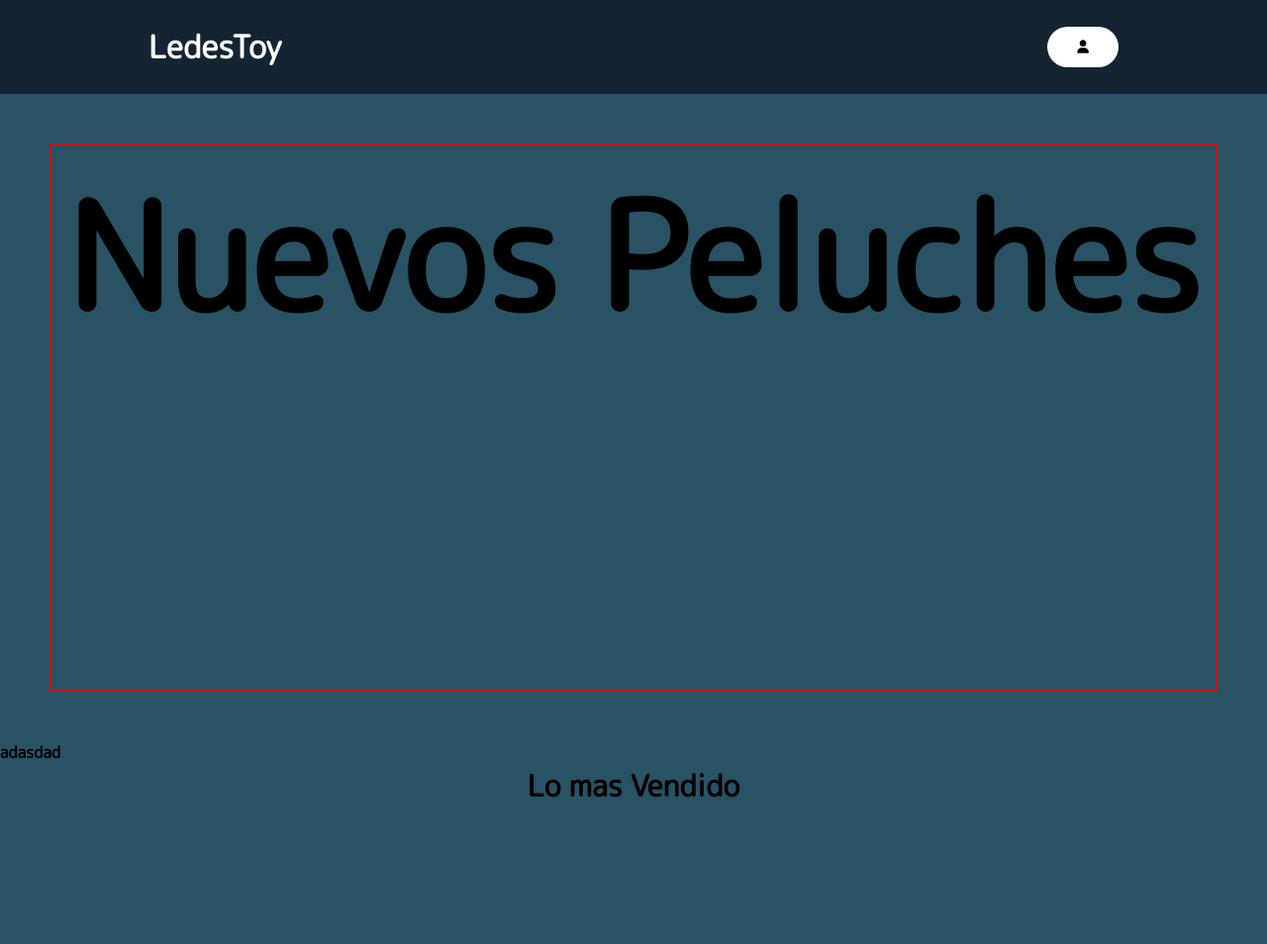
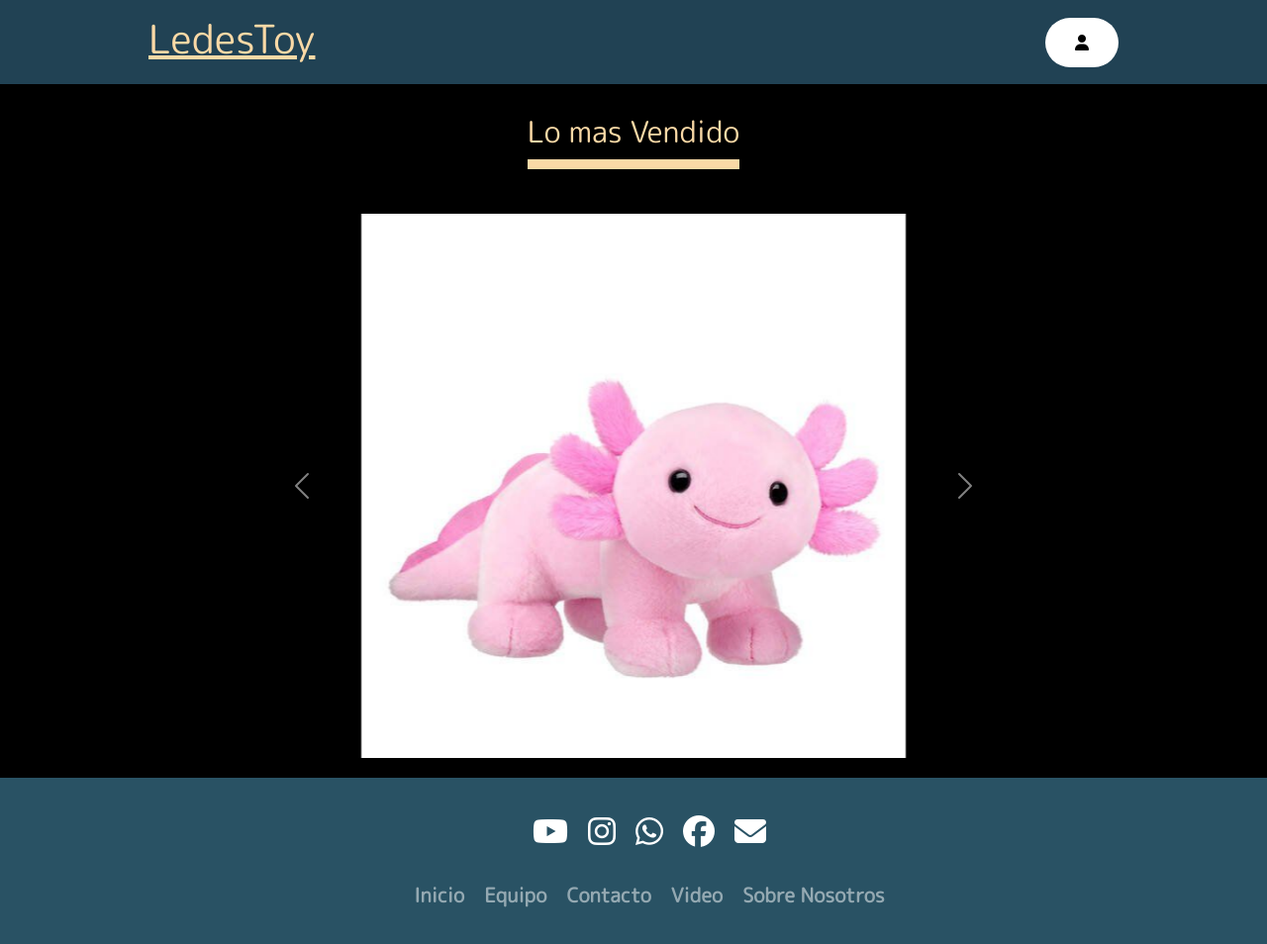
Before and after one commit to Roturox/LedesToy, a PHP site: page / in a window 1280 px wide. Shown: the whole page at 99% size. Before the commit the page ends 806 px from the top, so only its background shows below. Run offline with PHP 8.4, Linux system fonts and the light colour scheme.

Commit message:
un poco de todo

```diff
--- a/css/style.css
+++ b/css/style.css
@@ -7,21 +7,23 @@ body {
     font-family: "M PLUS Rounded 1c", sans-serif;
     font-weight: 800;
     font-style: normal;
-    background-color: #295264;
+    color: #fad9a6;
+    background-color: #000000;
 }
 
 /* Estilos del header */
 .header {
-    background-color:#142433;
+    background-color:#214254;
     display: flex;
     justify-content: space-between;
     align-items: center;
     height: 85px;
     padding: 5px 150px;
+    color: #fad9a6;
 }
 
 .logo a{
-    color: white;
+    color: #fad9a6;
 
 }
 
@@ -44,18 +46,117 @@ body {
 }
 /* Fin de los estilos del header */
 
+
+/* Estilos del top mas vendido */
 .container-home-new_toy {
-    border: red solid 2px;
-    height:550px;
-    margin: 50px;
+    margin: 20px;
     text-align: center;
 }
-.container-home-new_toy p {
-    font-size: 150px;
+/* Imagenes del carusel */
+.img-xd {
+    height: 550px;
+}
+
+.carousel-control-next, .carousel-control-prev {
+    position: absolute;
+    top: 0;
+    bottom: 0;
+    z-index: 1;
+    display: flex;
+    align-items: center;
+    justify-content: center;
+    width: 46%;
+    padding: 0;
+    color: #fff;
+    text-align: center;
+    background: 0 0;
+    border: 0;
+    opacity: .5;
+    transition: opacity .15s ease;
 }
 
 
-h2 {
+/* Subtitlos de la pagina */
+.titulos {
     text-align: center;
+}
+.subtitulos h3 {
     font-size: 30px;
+    color: #fad9a6;
+    margin-bottom: 25px;
+    border-bottom: 10px solid #fad9a6;
+    padding-bottom: 10px;
+    padding-top: 30px;
+    display: inline-block;
+    text-align: center;
+    display: inline-block;
 }
+
+
+
+
+
+
+/* Estilos del footer */
+.footer {
+    position: relative;
+    background: #295264;
+    min-height: 100px;
+    padding: 20px 50px;
+    display: flex;
+    justify-content: center;
+    align-items: center;
+    flex-direction: column;
+}
+
+.social-icon {
+    display: flex;
+    justify-content: center;
+    align-items: center;
+    position: relative;
+    margin: 10px 5px;
+    flex-wrap: wrap;
+}
+
+.icon-elem {
+    list-style: none;
+}
+
+.icon {
+    color: white;
+    font-size: 32px;
+    display: inline-block;
+    margin: 0 10px;
+    transition: 0.5s;
+}
+
+.icon:hover {
+    transform: translateY(-10px);
+}
+
+.menu {
+    display: flex;
+    justify-content: center;
+    position: relative;
+    align-items: center;
+    margin: 10px 0;
+    flex-wrap: wrap;
+}
+
+.menu-elem {
+    list-style: none;
+}
+
+.menu-icon {
+    color: white;
+    font-size: 20px;
+    display: inline-block;
+    text-decoration: none;
+    margin: 5px 10px;
+    opacity: 0.5;
+    transition: 0.3s;
+}
+
+.menu-icon:hover {
+    opacity: 1;
+}
--- /dev/null
+++ b/css/xd.css
@@ -0,0 +1,6 @@
+.img-xd {
+    height: 550px;
+}
+.carousel-control-next {
+    right: 1200px;
+}
--- a/index.html
+++ b/index.html
@@ -2,6 +2,8 @@
 <html lang="en">
 <head>
     <meta charset="UTF-8">
+    <!-- Link del boostrap -->
+    <link href="https://cdn.jsdelivr.net/npm/bootstrap@5.3.3/dist/css/bootstrap.min.css" rel="stylesheet" integrity="sha384-QWTKZyjpPEjISv5WaRU9OFeRpok6YctnYmDr5pNlyT2bRjXh0JMhjY6hW+ALEwIH" crossorigin="anonymous">
     <!-- Link del css -->
     <link rel="stylesheet" href="./css/style.css">
     <!-- Link de los Icon -->
@@ -19,18 +21,98 @@
         <div class="logo">
             <a href=""><h1>LedesToy</h1></a>
         </div>
-        <a href="" class="btn-login"> <button><i class="fa-solid fa-user"></i></button></a>
+        <a href="" class="btn-login"><button><i class="fa-solid fa-user"></i></button></a>
     </header>
     <!-- Fin del header pagina -->
 
-    <!-- Nuevos peluches -->
+        <!-- Seccion de lo mas vendido -->
+        <div class="titulos">
+            <div class="subtitulos">
+                <h3>Lo mas Vendido</h3>
+            </div>
+        </div>
     <div class="container-home-new_toy">
-        <p>Nuevos Peluches</p>
+            <div id="carouselExampleAutoplaying" class="carousel slide" data-bs-ride="carousel">
+                <div class="carousel-inner">
+                <div class="carousel-item active">
+                    <img src="./img/Ajolote.jpg" class="img-xd"  alt="...">
+                </div>
+                <div class="carousel-item">
+                    <img src="./img/carpincho-mochi.jpg"   class="img-xd"  alt="...">
+                </div>
+                <div class="carousel-item">
+                    <img src="./img/oso.jpg"  class="img-xd"  alt="...">
+                </div>
+                <div class="carousel-item">
+                    <img src="./img/dinosaurio.jpg"  class="img-xd"  alt="...">
+                </div>
+                <div class="carousel-item">
+                    <img src="./img/pou-triste.jpg"  class="img-xd"  alt="...">
+                </div>
+        </div>
+
+        <button class="carousel-control-prev" type="button" data-bs-target="#carouselExampleAutoplaying" data-bs-slide="prev">
+        <span class="carousel-control-prev-icon" aria-hidden="true"></span>
+        <span class="visually-hidden">Previous</span>
+        </button>
+        <button class="carousel-control-next" type="button" data-bs-target="#carouselExampleAutoplaying" data-bs-slide="next">
+        <span class="carousel-control-next-icon" aria-hidden="true"></span>
+        <span class="visually-hidden">Next</span>
+        </button>
     </div>
-adasdad
-    <h2>Lo mas Vendido</h2>
+</div>
 
 
 
+    <footer class="footer">
+        <ul class="social-icon">
+        <li class="icon-elem">
+            <a href="" class="icon">
+                <i class="fa-brands fa-youtube"></i>
+            </a>
+        </li>
+        <li class="icon-elem">
+            <a href="" class="icon">
+                <i class="fa-brands fa-instagram"></i>
+            </a>
+        </li>
+        <li class="icon-elem">
+            <a href="" class="icon">
+                <i class="fa-brands fa-whatsapp"></i>
+            </a>
+        </li>
+        <li class="icon-elem">
+            <a href="" class="icon">
+                <i class="fa-brands fa-facebook"></i>
+            </a>
+        </li>
+        <li class="icon-elem">
+            <a href="" class="icon">
+                <i class="fa-solid fa-envelope"></i>
+            </a>
+        </li>
+        </ul>
+        <ul class="menu">
+        <li class="menu-elem">
+            <a href="./index.html" class="menu-icon"> Inicio </a>
+        </li>
+        <li class="menu-elem">
+            <a href="" class="menu-icon"> Equipo </a>
+        </li>
+        <li class="menu-elem">
+            <a href="" class="menu-icon"> Contacto </a>
+        </li>
+        <li class="menu-elem">
+            <a href="" class="menu-icon"> Video </a>
+        </li>
+        <li class="menu-elem">
+            <a href="" class="menu-icon"> Sobre Nosotros </a>
+        </li>
+        </ul>
+    </footer>
+
+
+
+    <script src="https://cdn.jsdelivr.net/npm/bootstrap@5.3.3/dist/js/bootstrap.bundle.min.js" integrity="sha384-YvpcrYf0tY3lHB60NNkmXc5s9fDVZLESaAA55NDzOxhy9GkcIdslK1eN7N6jIeHz" crossorigin="anonymous"></script>
 </body>
 </html>
```
Also changed, not shown: pruebas.html (added, +36 -0 lines), img/1.jpg (added), img/2.jpg (added), img/3.jpg (added), img/4.jpg (added), img/Ajolote.jpg (added), img/carpincho-mochi.jpg (added), img/dinosaurio.jpg (added), img/oso.jpg (added), img/pou-triste.jpg (added), 1 other file.
